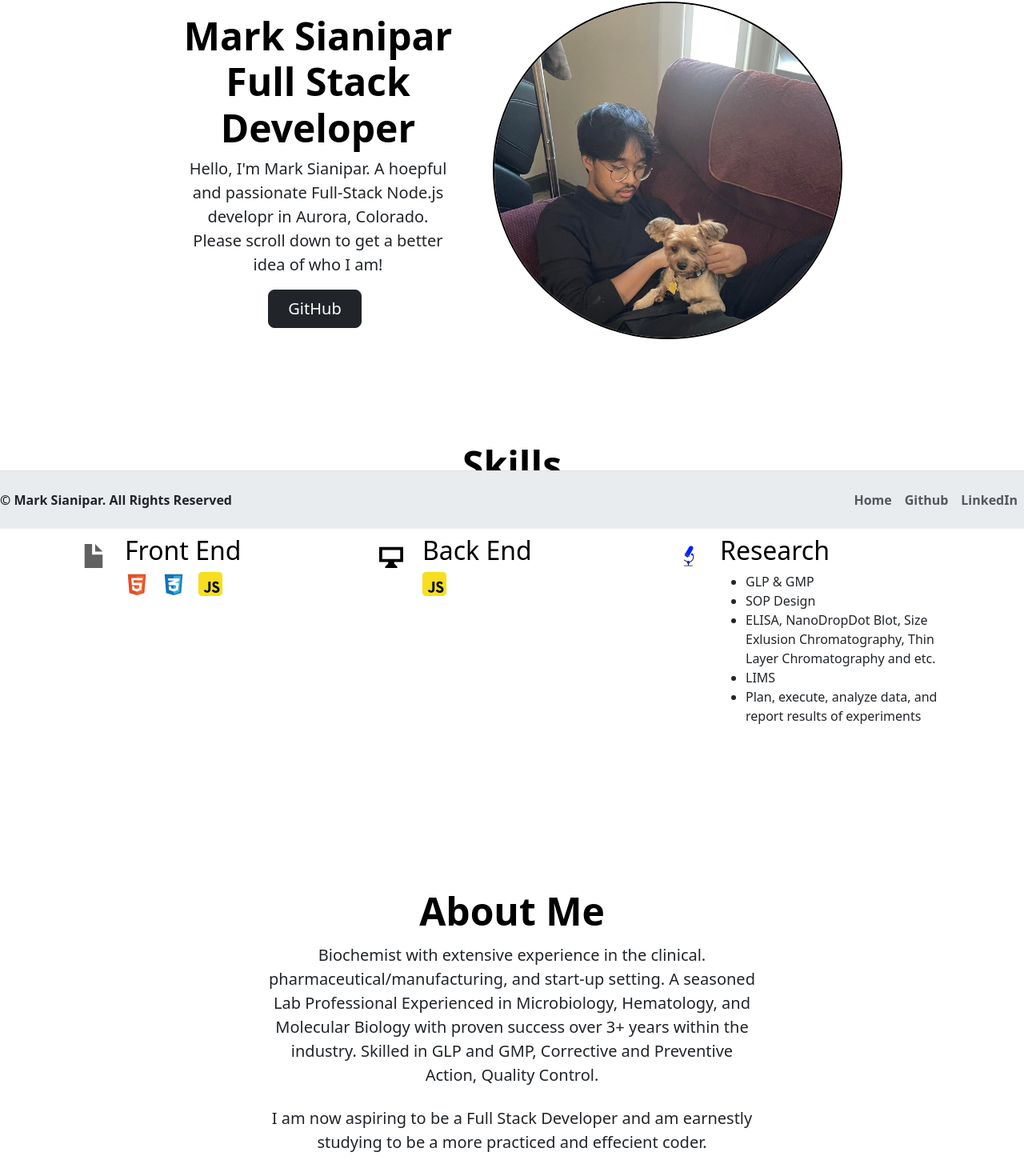
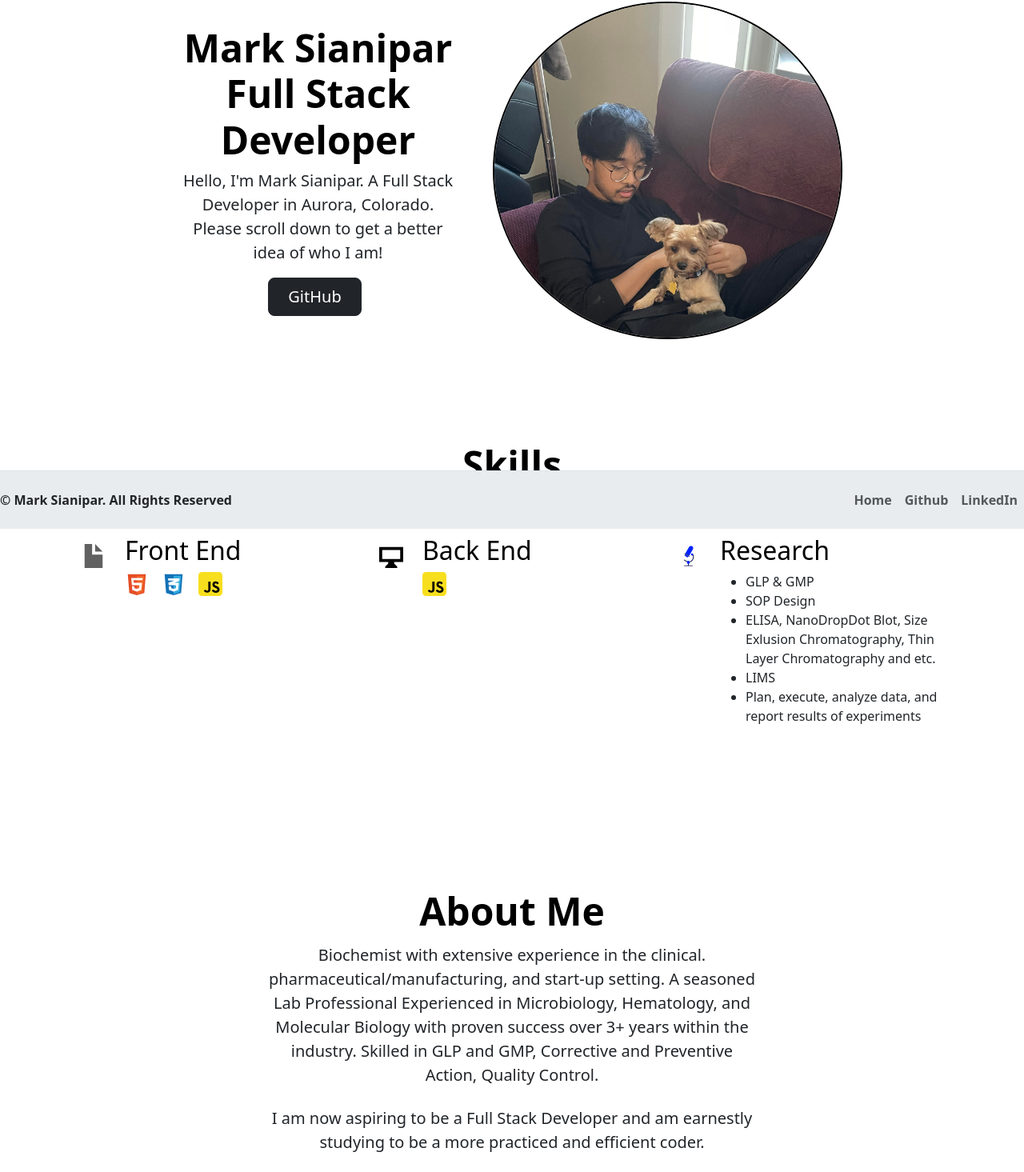
Before and after one commit to MarkSian/Web-Developer-Portfolio-Page, a React (Vite) app: page / in a window 1280 px wide. Shown: the part 139-1604 px from the top of the page at 80% size. Built offline with nearby package versions, Linux system fonts and the light colour scheme; grey boxes are pictures that could not be loaded.

Commit message:
Fixed some typos

```diff
--- a/src/components/AboutSection.jsx
+++ b/src/components/AboutSection.jsx
@@ -7,7 +7,7 @@ function AboutSection () {
         <p class="lead mb-4">Biochemist with extensive experience in the clinical. pharmaceutical/manufacturing, and start-up setting. A seasoned Lab Professional Experienced in Microbiology, Hematology, and Molecular Biology with proven success over 3+ years within the industry. Skilled in GLP and GMP, Corrective and Preventive Action, Quality Control.</p>
         </div>
         <div class="col-lg-6 mx-auto">
-        <p class="lead mb-4">I am now aspiring to be a Full Stack Developer and am earnestly studying to be a more practiced and effecient coder.</p>
+        <p class="lead mb-4">I am now aspiring to be a Full Stack Developer and am earnestly studying to be a more practiced and efficient coder.</p>
         </div>
         <div class="col-lg-6 mx-auto">
         <p class="lead mb-4"> </p>
--- a/src/components/HeroSection.jsx
+++ b/src/components/HeroSection.jsx
@@ -10,7 +10,7 @@ function HeroSection() {
                 </div>
                 <div class="col-lg-4">
                     <h1 class="display-5 fw-bold text-body-emphasis lh-2 mb-2">Mark Sianipar Full Stack Developer</h1>
-                    <p class="lead">Hello, I'm Mark Sianipar. A hoepful and passionate Full-Stack Node.js developr in Aurora, Colorado. Please scroll down to get a better idea of who I am! </p>
+                    <p class="lead">Hello, I'm Mark Sianipar. A Full Stack Developer in Aurora, Colorado. Please scroll down to get a better idea of who I am! </p>
                     <div class="d-grid gap-2 d-md-flex justify-content-center">
                     <a href="https://github.com/MarkSian" target="_blank" rel="noopener noreferrer">
                     <button type="button" class="btn btn-dark btn-lg px-4 me-md-2">GitHub</button>
```
